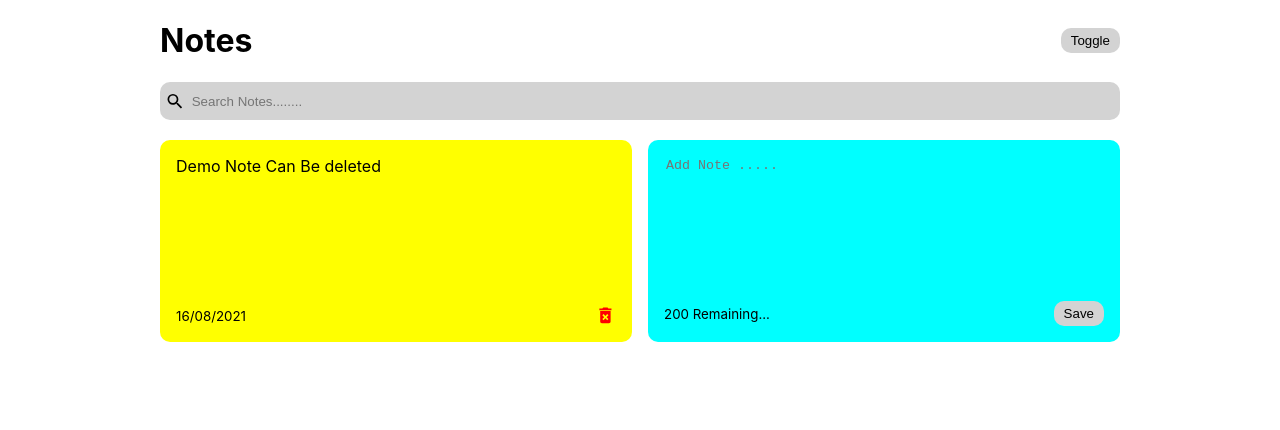
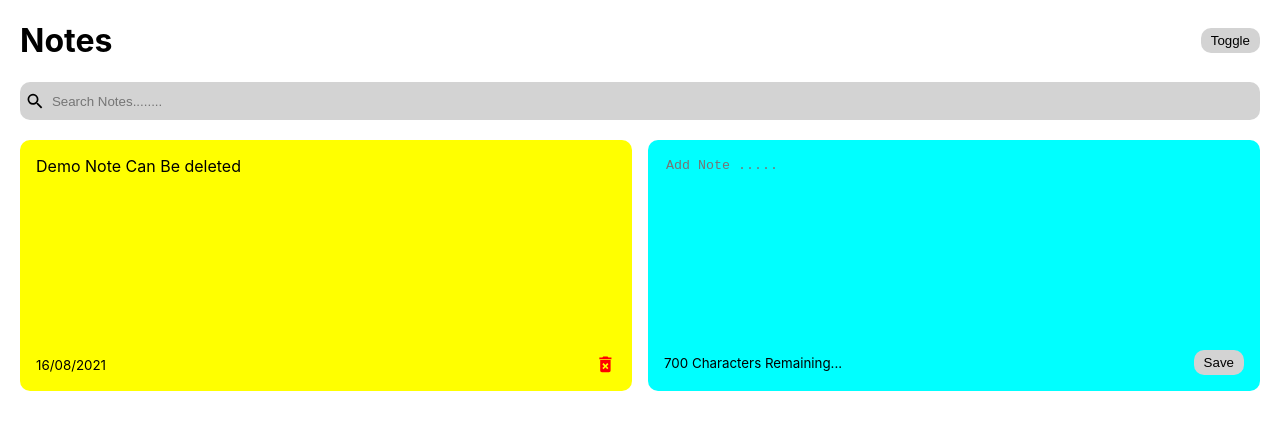
Before and after one commit to gaurangbhatt19/ReactStickyNotes, a React (Create React App) app: page / in a window 1280 px wide. Shown: the top 430 px of the page. Built offline with nearby package versions, Linux system fonts and the light colour scheme.

Commit message:
Note Text 700 Character

```diff
--- a/src/App.js
+++ b/src/App.js
@@ -45,6 +45,7 @@ const App = () => {
   }, [notes]);
 
   return (
+    <>
       <div id="base_container" className={`${darkMode && "dark-mode"}`}>
         <div className="container">
           <Header handleDarkMode={setDarkMode} />
@@ -58,6 +59,7 @@ const App = () => {
           />
         </div>
       </div>
+    </>
   );
 };
 
--- a/src/components/AddNote.jsx
+++ b/src/components/AddNote.jsx
@@ -14,12 +14,12 @@ const AddNote = ({handleAddNote}) => {
         }
 
     }
-    var characterLimit=200;
+    var characterLimit=700;
     return (
         <div className="notes new">
             <textarea rows="8" cols="10" placeholder="Add Note ....." onChange={handleChange} value={noteText}></textarea>
             <div className="note_footer">
-                <small>{characterLimit - noteText.length} Remaining...</small>
+                <small>{characterLimit - noteText.length} Characters Remaining...</small>
                 <button className="save" onClick={handleSaveClick}>Save</button>
             </div>
 
--- a/src/index.css
+++ b/src/index.css
@@ -12,7 +12,8 @@ code {
     monospace;
 }
 .container {
-  max-width: 960px;
+  max-width: 100%;
+  max-height: 100%;
   margin-left: auto;
   margin-right: auto;
   padding-left: 20px;
@@ -38,6 +39,8 @@ textarea {
   background-color: aqua;
   border: none;
   resize: none;
+  min-height: 170px;
+  height: 100%;
   outline: none;
   box-shadow: 0px;
 }
@@ -58,6 +61,7 @@ textarea {
   display: flex;
   align-items: center;
   justify-content: space-between; /* space-between used to align one element at right another at left*/
+  margin-top: 20px;
 }
 
 .delete_icon {
@@ -96,5 +100,5 @@ textarea {
   background-color: black;
 }
 #base_container {
-  height: 960px;
+  height: 100%;
 }
```
Also changed, not shown: 18 other files (tests, documents, lock files or other folders). Lines whose indentation alone changed are shown as unchanged.
